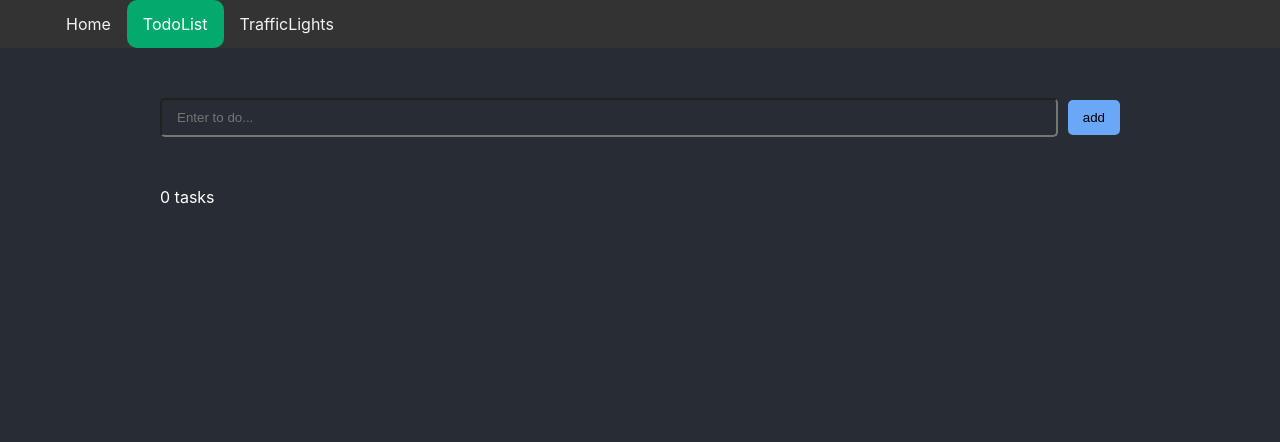
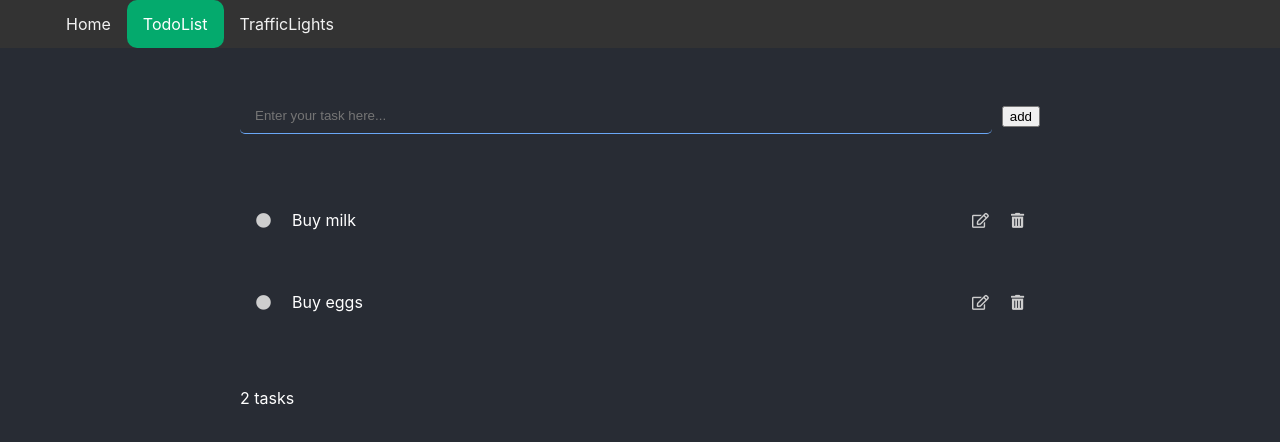
Before and after one commit to nguyenlemanhhung/NguyenLeManhHung-CIJS81-N1, a React (Create React App) app: page /TodoList in a window 1280 px wide. Shown: the top 442 px of the page. Built offline with nearby package versions, Linux system fonts and the light colour scheme.

Commit message:
fix check complete todo

```diff
--- a/public/index.html
+++ b/public/index.html
@@ -11,6 +11,12 @@
     />
     <link rel="apple-touch-icon" href="%PUBLIC_URL%/logo192.png" />
     <link rel="manifest" href="%PUBLIC_URL%/manifest.json" />
+    <link
+      rel="stylesheet"
+      href="https://use.fontawesome.com/releases/v5.15.4/css/all.css"
+      integrity="sha384-DyZ88mC6Up2uqS4h/KRgHuoeGwBcD4Ng9SiP4dIRy0EXTlnuz47vAwmeGwVChigm"
+      crossorigin="anonymous"
+    />
     <title>React App</title>
   </head>
   <body>
--- a/src/App.css
+++ b/src/App.css
@@ -1,5 +1,4 @@
 .App {
-  text-align: center;
   background-color: #282c34;
   min-height: 100vh;
 }
@@ -15,13 +14,13 @@
   box-shadow: none;
   /* border: 1px solid rgb(106, 167, 246); */
 }
-.App button {
+/* .App button {
   padding: 10px 15px;
   border-radius: 5px;
   background-color: rgb(106, 167, 246);
   outline: none;
   border: none;
-}
+} */
 .App button:hover {
   border: 1px solid #fff;
   color: #fff;
--- a/src/views/TodoList/TodoList.css
+++ b/src/views/TodoList/TodoList.css
@@ -1,5 +1,5 @@
 .todo-container {
-  max-width: 960px;
+  max-width: 800px;
   margin: 0 auto;
 }
 .todo-container .todo-form {
@@ -10,17 +10,51 @@
 .todo-container .todo-form input {
   margin-right: 10px;
   width: 100%;
+  border-bottom: 1px solid #cecece;
+  border-top: none;
+  border-left: none;
+  border-right: none;
+}
+.todo-container .todo-form input:focus {
+  border-bottom: 1px solid rgb(106, 167, 246);
 }
 .todo-container .todo-content .todo-item {
+  display: flex;
+  justify-content: space-between;
+  align-items: center;
   padding: 10px;
-  border: 1px solid #6d6d6d;
+  /* border-bottom: 1px solid #6d6d6d; */
+  border-radius: 10px;
 }
+.todo-container .todo-content .todo-item:hover {
+  background-color: #3b4f68;
+}
+/* .todo-container .todo-content .todo-item:hover .btn-actions {
+  opacity: 1;
+} */
 .todo-container .todo-content .todo-item:not(:last-child) {
   margin-bottom: 10px;
 }
 .todo-container .todo-content .todo-item-content {
   display: flex;
-  justify-content: left;
+  align-items: center;
+}
+.todo-container .todo-content .todo-item-content .btn-check {
+  background: none;
+  border: none;
+  outline: none;
+  color: #cecece;
+  font-size: 15px;
+  margin-right: 15px;
+}
+.todo-container .todo-content .todo-item-content input.form-check-input {
+  margin-right: 15px;
+}
+/* .todo-container
+  .todo-content
+  .todo-item-content
+  input.form-check-input:checked {
+  background-color: aqua;
 }
 .todo-container
   .todo-content
@@ -29,13 +63,26 @@
   + label {
   color: aqua;
   text-decoration: line-through;
+} */
+.todo-container .todo-content .btn-actions {
+  min-width: max-content;
+  /* opacity: 0; */
 }
-.todo-container .todo-content .btn-actions {
-  display: flex;
-  justify-content: end;
+.todo-container .todo-content .btn-actions button {
+  background: none;
+  border: none;
+  outline: none;
+  color: #cecece;
+  font-size: 15px;
 }
 .todo-container .todo-content .btn-actions .btn-edit {
   margin-right: 10px;
+}
+.todo-container .todo-content .btn-actions .btn-edit:hover {
+  color: lightskyblue;
+}
+.todo-container .todo-content .btn-actions .btn-delete:hover {
+  color: lightcoral;
 }
 .todo-footer .todo-footer-left {
   margin-top: 50px;
--- a/src/views/TodoList/TodoList.js
+++ b/src/views/TodoList/TodoList.js
@@ -2,53 +2,126 @@ import { useState } from "react";
 import "./TodoList.css";
 
 function TodoList() {
-  const [todo, setTodo] = useState("");
-  const [todoList, setTodoList] = useState([]);
-  // const [todoList, setTodoList] = useState(storageTodoList ?? []);
+  const [todo, setTodo] = useState();
+  const [edit, setEdit] = useState({});
+  const [todoList, setTodoList] = useState([
+    {
+      id: 1,
+      text: "Buy milk",
+      completed: false,
+    },
+    {
+      id: 2,
+      text: "Buy eggs",
+      completed: false,
+    },
+  ]);
 
-  console.log(todo);
-  console.log(todoList);
-  const handleSubmit = (todo) => {
-    if (!todo) {
-      console.log("Data not found");
+  const handleAddTodo = (item) => {
+    if (!item) {
+      console.log("Todo not found");
       return;
     }
-    setTodoList(() => [...todoList, todo]);
-    // setTodoList(() => {
-    //   const newTodoList = [...todoList, todo];
-    //   const jsonTodoList = JSON.stringify(newTodoList);
-    //   localStorage.setItem("storageTodos", JSON.stringify(jsonTodoList));
-    // });
-    setTodo("");
+    const data = {
+      id: Math.floor(Math.random() * 1001),
+      text: item,
+      completed: false,
+    };
+    setTodoList(() => [...todoList, data]);
   };
+
   const handleDeleteItem = (todo) => {
-    setTodoList(() => todoList.filter((item) => item !== todo));
+    setTodoList(() => todoList.filter((item) => item.id !== todo.id));
+  };
+
+  const handleCheckComplete = (todo) => {
+    setTodoList(() =>
+      todoList.map((item) => {
+        if (item.id === todo.id) {
+          const completed = !todo.completed;
+          return { ...item, completed };
+        }
+        return item;
+      })
+    );
+  };
+
+  const handleEdit = (todo, event) => {
+    setTodoList(() =>
+      todoList.map((item) => {
+        if (item.id === todo.id) {
+          return {
+            ...item,
+            text: event.target.value,
+          };
+        }
+        return item;
+      })
+    );
+  };
+
+  const onAllowEdit = (todo, status) => {
+    setEdit({ id: todo.id, status: status });
   };
   return (
     <div className="todo-container">
       <div className="todo-form">
         <input
-          value={todo}
+          placeholder="Enter your task here..."
+          autoFocus
           onChange={(e) => setTodo(e.target.value)}
-          placeholder="Enter to do..."
         />
-        <button onClick={() => handleSubmit(todo)}>add</button>
+        <button onClick={() => handleAddTodo(todo)}>add</button>
       </div>
       <div className="todo-content">
         {todoList &&
           todoList.map((todo, index) => (
             <div className="todo-item" key={index}>
               <div className="todo-item-content">
-                <input className="form-check-input" type="checkbox" />
-                <label className="form-check-label">{todo}</label>
+                <button
+                  className="btn-check"
+                  type="button"
+                  onClick={() => handleCheckComplete(todo)}
+                >
+                  <i
+                    className={todo.completed ? "fa fa-check" : "fa fa-circle"}
+                    style={{
+                      color: todo.completed ? "green" : "",
+                    }}
+                  ></i>
+                </button>
+
+                <p
+                  style={{
+                    textDecoration: todo.completed ? "line-through" : "",
+                  }}
+                >
+                  {edit.status && edit.id === todo.id ? (
+                    <input
+                      value={todo.text}
+                      onChange={(e) => handleEdit(todo, e)}
+                    />
+                  ) : (
+                    todo.text
+                  )}
+                </p>
               </div>
+
               <div className="btn-actions">
-                <button className="btn-edit">Edit</button>
+                <button
+                  className="btn-edit"
+                  onClick={() =>
+                    onAllowEdit(todo, todo.id === edit.id ? !edit.status : null)
+                  }
+                >
+                  <i className="far fa-edit"></i>
+                </button>
+
                 <button
                   className="btn-delete"
                   onClick={() => handleDeleteItem(todo)}
                 >
-                  Delete
+                  <i className="fas fa-trash-alt"></i>
                 </button>
               </div>
             </div>
--- a/src/views/TrafficLights/TrafficLights.css
+++ b/src/views/TrafficLights/TrafficLights.css
@@ -1,3 +1,7 @@
+.traffic-lights-container {
+  text-align: center;
+}
+
 .traffic-lights {
   display: flex;
   justify-content: center;
@@ -13,3 +17,9 @@
 .light:not(:last-child) {
   margin-right: 10px;
 }
+.traffic-lights-container button {
+  padding: 10px 15px;
+  background-color: rgb(106, 167, 246);
+  border: none;
+  border-radius: 5px;
+}
--- a/src/views/TrafficLights/TrafficLights.js
+++ b/src/views/TrafficLights/TrafficLights.js
@@ -42,7 +42,7 @@ function TrafficLights() {
   };
 
   return (
-    <div className="container">
+    <div className="traffic-lights-container">
       <div className="traffic-lights">
         {lightColor.map((item, index) => (
           <div
```
